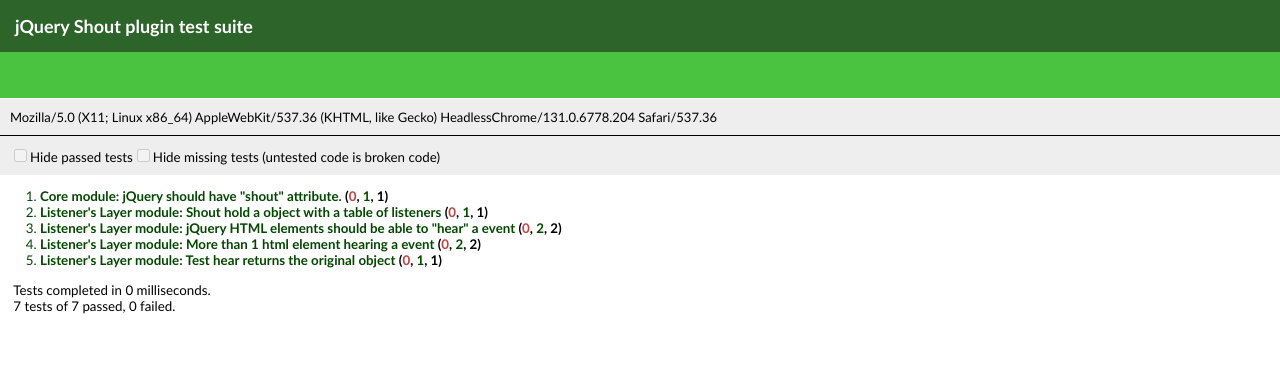
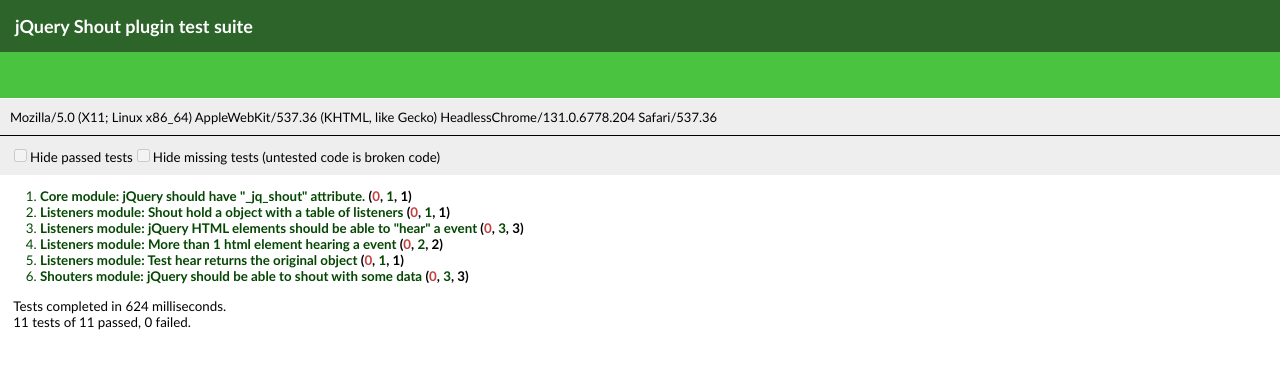
Before and after one commit to gabrielfalcao/jquery-shout, a plain HTML site: page tests.html in a window 1280 px wide. Drawn offline with Linux system fonts and the light colour scheme.

Commit message:
First shout has been heard!

```diff
--- a/jquery.shout.js
+++ b/jquery.shout.js
@@ -1,10 +1,16 @@
 jQuery.extend(
 {
-    shout: {}
+    _jq_shout: {},
+    shout: function (event, data){
+        jQuery.each(this._jq_shout.registry[event],
+                    function (){
+                        this.callback(this.source, data);
+                    });
+    }
 });
 
 
-jQuery.extend(jQuery.shout,
+jQuery.extend(jQuery._jq_shout,
 {
     registry: {}
 });
@@ -12,11 +18,17 @@ jQuery.extend(jQuery.shout,
 jQuery.extend(jQuery.fn,
 {
     hear: function (eventName, messageCallback) {
-        var list = jQuery.shout.registry[eventName];
+        var $self = this;
+        var list = jQuery._jq_shout.registry[eventName];
         if (!list)
-            jQuery.shout.registry[eventName] = [];
+            jQuery._jq_shout.registry[eventName] = [];
 
-        jQuery.shout.registry[eventName].push(messageCallback);
-        return this;
+        return this.each(function() {
+                             var item = {
+                                 source: $self,
+                                 callback: messageCallback
+                             }
+                             jQuery._jq_shout.registry[eventName].push(item);
+                         });
     }
 });
--- a/test.jquery-shout.js
+++ b/test.jquery-shout.js
@@ -16,45 +16,55 @@ GNU General Public License for more details.
 You should have received a copy of the GNU General Public License
 along with this program.  If not, see <http://www.gnu.org/licenses/>.
 */
-var ShowMessage = function (text, timeout, callback) {
-    var $mainDiv = $("#top-message");
-    $mainDiv.find(".text").text(text);
+var ShowMessage = function ($self, data) {
+    $self.find(".text").text(data.text);
 
-    $mainDiv.show('drop', {'direction': 'up'}, 'slow', function (){
-        setTimeout(function () {
-                       $mainDiv.hide('drop',
-                                     {'direction': 'up'},
-                                     'slow',
-                                     callback);
-                       return false;
-                   }, timeout);
-                  });
+    var assertionMessage1 = $self.attr('id') +
+                            ' did show the message: "' +
+                            data.text +
+                            '"'
+
+    $self.show('drop', {'direction': 'up'}, 'slow', function (){
+                   ok(true, assertionMessage1);
+                   start();
+                   setTimeout(function () {
+                                  $self.hide('drop',
+                                             {'direction': 'up'},
+                                             'slow',
+                                             data.callback);
+                                  return false;
+                              }, data.timeout);
+               });
 }
 var ShoutTests = {
     run: function () {
         module("Core");
-        test('jQuery should have "shout" attribute.', function() {
+        test('jQuery should have "_jq_shout" attribute.', function() {
           expect(1);
-          ok(typeof jQuery.shout === 'object',
-             "jQuery has the attribute shout ($.shout)");
+          ok(typeof jQuery._jq_shout === 'object',
+             "jQuery has the attribute shout ($._jq_shout)");
         });
 
-        module("Listener's Layer");
+        module("Listeners");
         test("Shout hold a object with a table of listeners", function() {
           expect(1);
-          ok(typeof jQuery.shout.registry === 'object',
+          ok(typeof jQuery._jq_shout.registry === 'object',
              "The registry of listeners should be a object");
         });
         test('jQuery HTML elements should be able to "hear" a event',
              function() {
                  var myCallback = function (data) {};
 
-                 expect(2);
+                 expect(3);
                  ok(typeof $("#email-user-box").hear === 'function',
                     'A jQuery HTML element should have the method "hear"');
-                 // will hearing the event "event-1"
-                 $("#email-user-box").hear("event-1", myCallback);
-                 equals($.shout.registry['event-1'][0], myCallback);
+                 // will hear the event "event-1"
+                 var $element = $("#email-user-box");
+                 $element.hear("event-1", myCallback);
+                 equals($._jq_shout.registry['event-1'][0].callback,
+                        myCallback);
+                 equals($._jq_shout.registry['event-1'][0].source,
+                        $element);
              });
         test("More than 1 html element hearing a event", function() {
                  var callback1 = function (data) {};
@@ -62,8 +72,10 @@ var ShoutTests = {
                  expect(2);
                  $("#top-message").hear("event-2", callback1);
                  $("#email-user-box").hear("event-2", callback2);
-                 equals($.shout.registry['event-2'][0], callback1);
-                 equals($.shout.registry['event-2'][1], callback2);
+                 equals($._jq_shout.registry['event-2'][0].callback,
+                        callback1);
+                 equals($._jq_shout.registry['event-2'][1].callback,
+                        callback2);
         });
        test("Test hear returns the original object", function() {
                 var dummyCallback = function (data) {};
@@ -72,5 +84,21 @@ var ShoutTests = {
                 equals($element.hear("event-3", dummyCallback), $element);
         });
 
+        module("Shouters");
+        test('jQuery should be able to shout with some data',
+             function() {
+                 expect(3);
+                 ok(typeof $.shout === 'function',
+                    'A jQuery should have the method "shout"');
+                 // will hearing the event "event-1"
+                 $("#top-message").hear("show-message", ShowMessage);
+                 $.shout("show-message",
+                        {text: 'First shout!',
+                         timeout: 2000});
+                 equals($("#top-message").find(".text").text(),
+                        'First shout!',
+                        'After shouting, the top message shout contain the text I specified');
+                 stop();
+             });
     }
 }
--- a/tests.html
+++ b/tests.html
@@ -11,12 +11,7 @@
     <link rel="stylesheet" href="sandbox.css" type="text/css" media="screen" />
     <script type="text/javascript">
       $(document).ready(function(){
-      /*
-          ShowMessage("Will run all jQuery shout tests after this message!", 3000, function (){
-              ShoutTests.run();
-          });
-      */
-      ShoutTests.run();
+          ShoutTests.run();
       });
     </script>
   </head>
```
